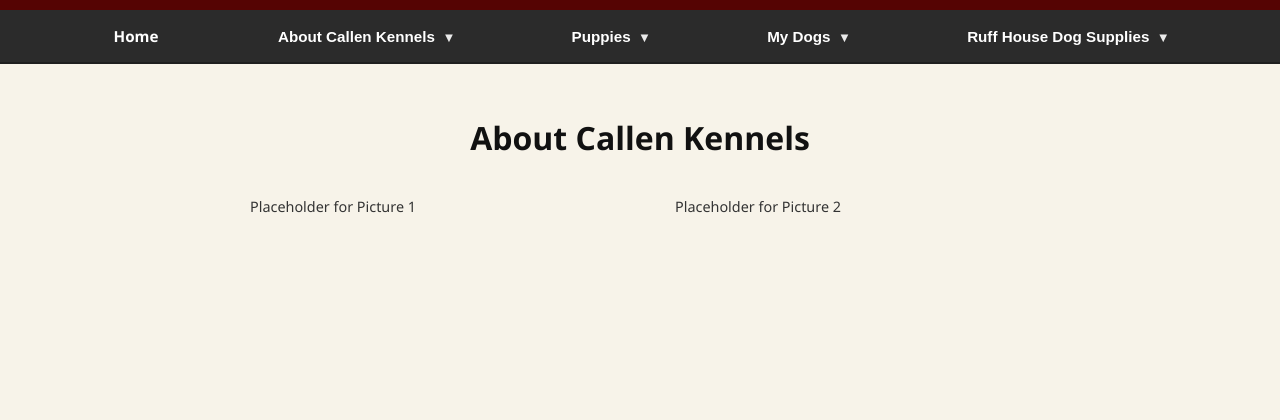
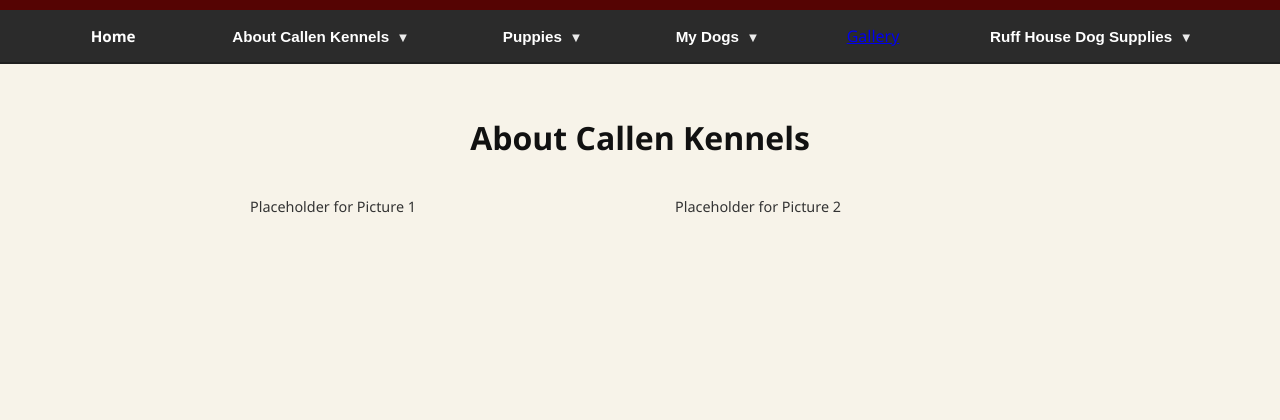
Before and after one commit to swiftLines/callen-kennels, a Django app: page /about/ in a window 1280 px wide. Shown: the top 420 px of the page. Run offline with Django 5.2, Linux system fonts and the light colour scheme; data that the repository does not hold is empty.

Commit message:
Add Gallery to navbar

```diff
--- a/website/templates/website/base.html
+++ b/website/templates/website/base.html
@@ -251,6 +251,8 @@
         </div>
       </div>
 
+      <a href="{% url 'gallery' %}">Gallery</a>
+
       <div class="nav-dropdown">
         <button class="nav-dropbtn" type="button">
           Ruff House Dog Supplies <span class="chev">▾</span>
```
